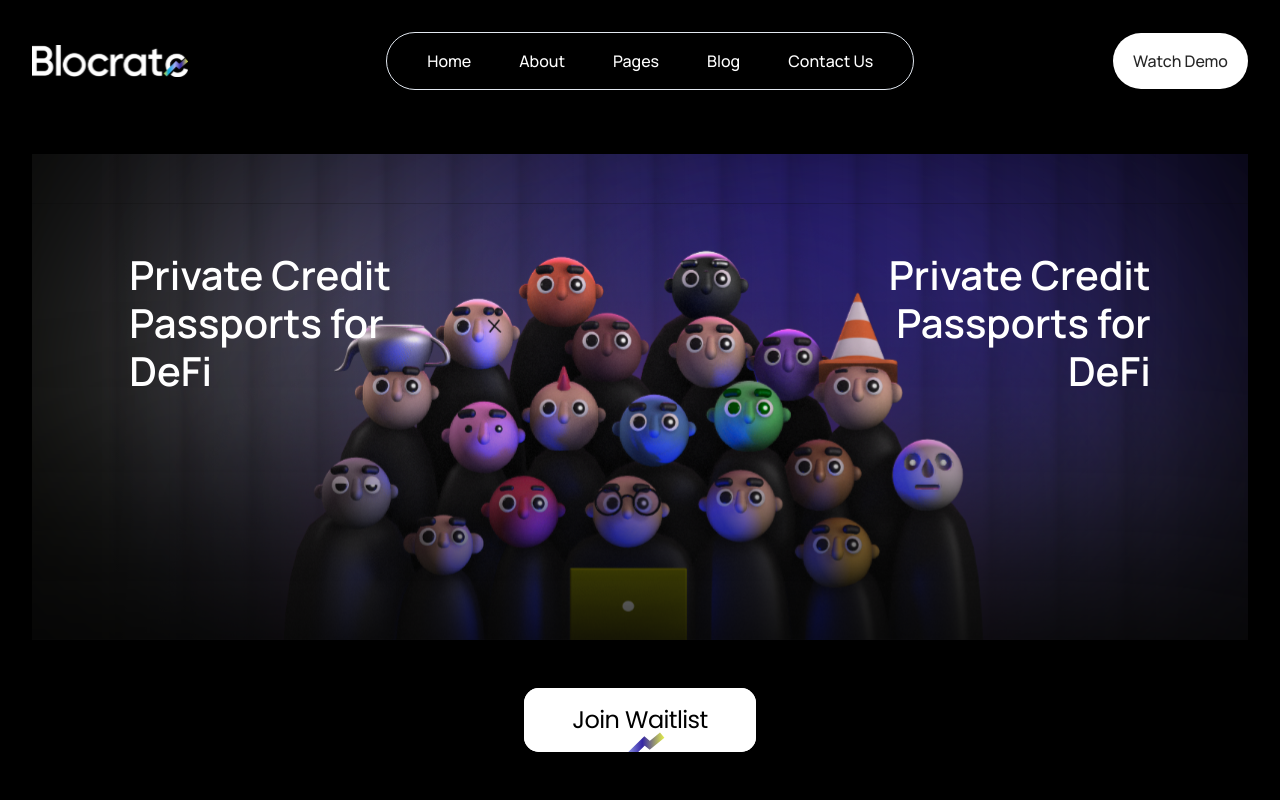
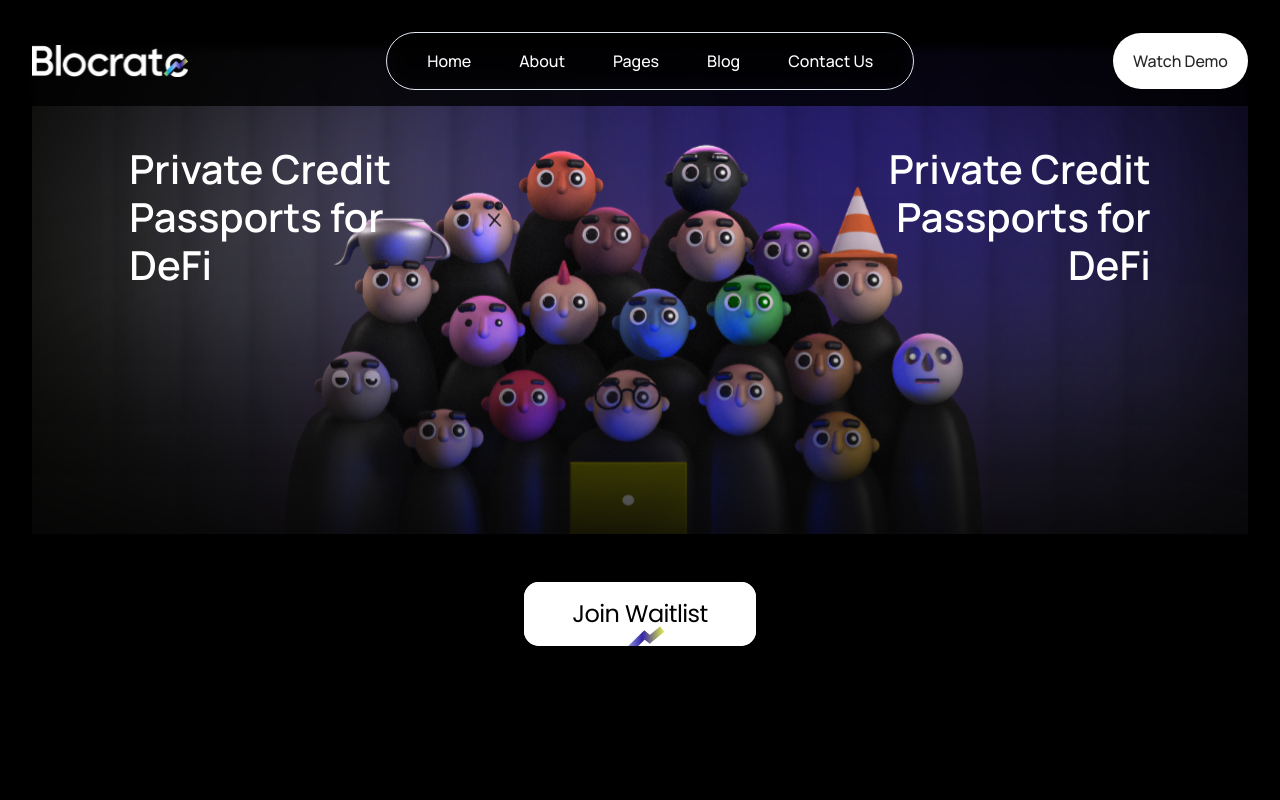
Before and after one commit to Alg0-labs/Blocrate-website, a React (Vite) app: page / in a window 1280 px wide. Shown: the top 800 px of the page. Built offline with nearby package versions, Linux system fonts and the light colour scheme.

Commit message:
- keeping navbar fixed to the top

```diff
--- a/client/components/sections/Navigation.tsx
+++ b/client/components/sections/Navigation.tsx
@@ -2,7 +2,7 @@ import LogoImage from "@/assets/blocrate-logo.svg";
 
 export default function Navigation() {
   return (
-    <nav className="relative z-50 px-4 sm:px-6 lg:px-8 pt-8 pb-4">
+    <nav className="fixed top-0 left-0 right-0 w-full z-50 px-4 sm:px-6 lg:px-8 pt-8 pb-4 bg-black/80 backdrop-blur-sm">
       <div className="max-w-[1440px] mx-auto flex items-center justify-between">
         {/* Logo */}
         <div className="flex items-center">
```
